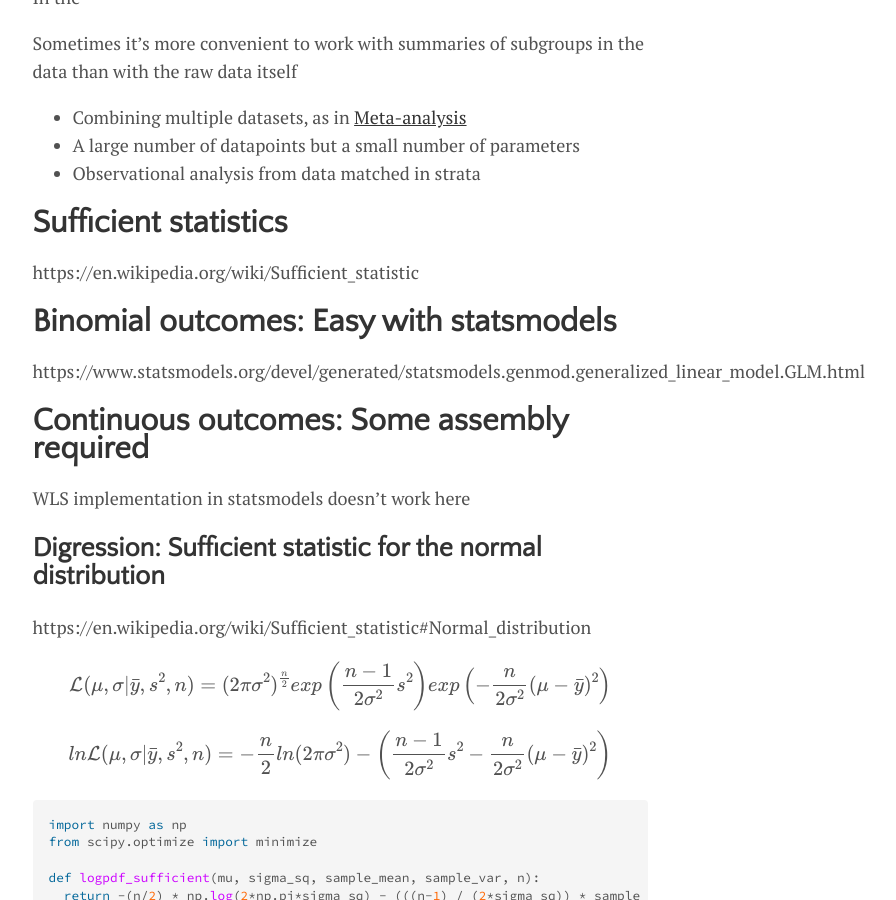
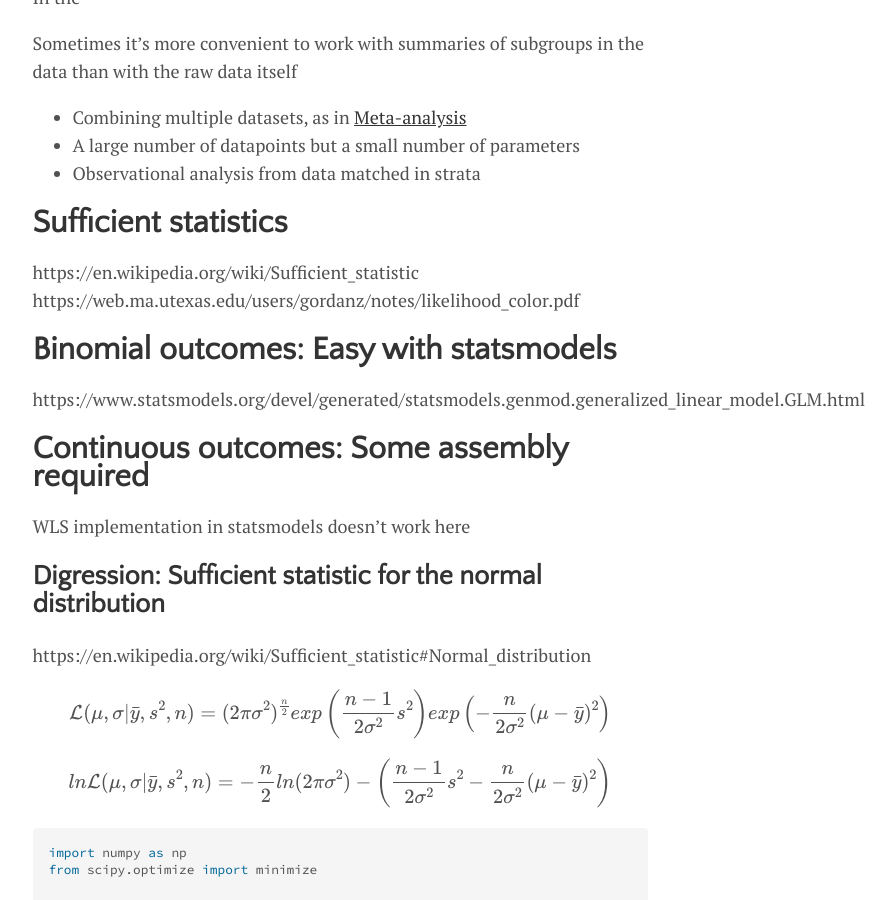
Before and after one commit to lmc2179/lmc2179.github.io, a Jekyll site: the page built from drafts/sufficient_statistics.md, in a window 1280 px wide and 900 px high, scrolled down 764 px. Shown: the whole window, without its empty margins (300-1196 px from the left). Built offline with Jekyll 4.4.1, drawn with Linux system fonts in a browser that asks for light colours; formulas are drawn with MathJax 3; part of the change alters nothing that is shown.

Commit message:
Update sufficient_statistics.md

```diff
--- a/drafts/sufficient_statistics.md
+++ b/drafts/sufficient_statistics.md
@@ -22,7 +22,7 @@ Sometimes it's more convenient to work with summaries of subgroups in the data t
 # Sufficient statistics
 
 https://en.wikipedia.org/wiki/Sufficient_statistic
-
+https://web.ma.utexas.edu/users/gordanz/notes/likelihood_color.pdf
 # Binomial outcomes: Easy with statsmodels
 
 https://www.statsmodels.org/devel/generated/statsmodels.genmod.generalized_linear_model.GLM.html
```
